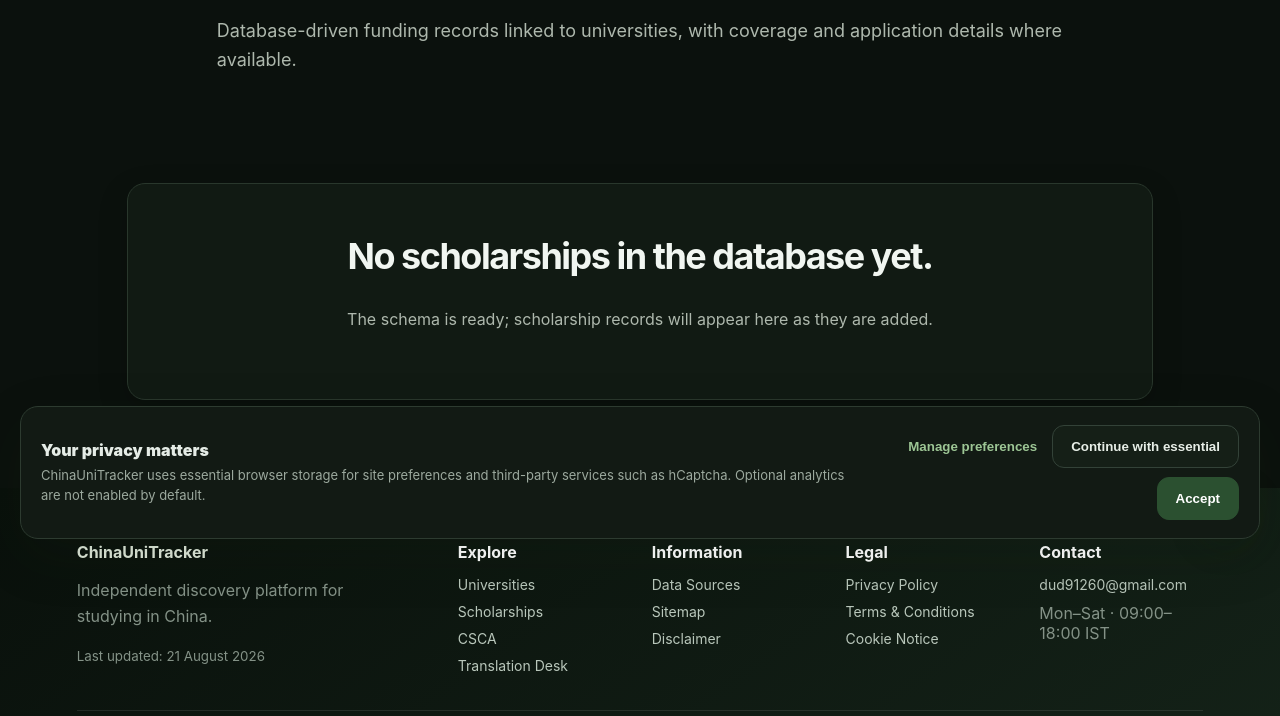
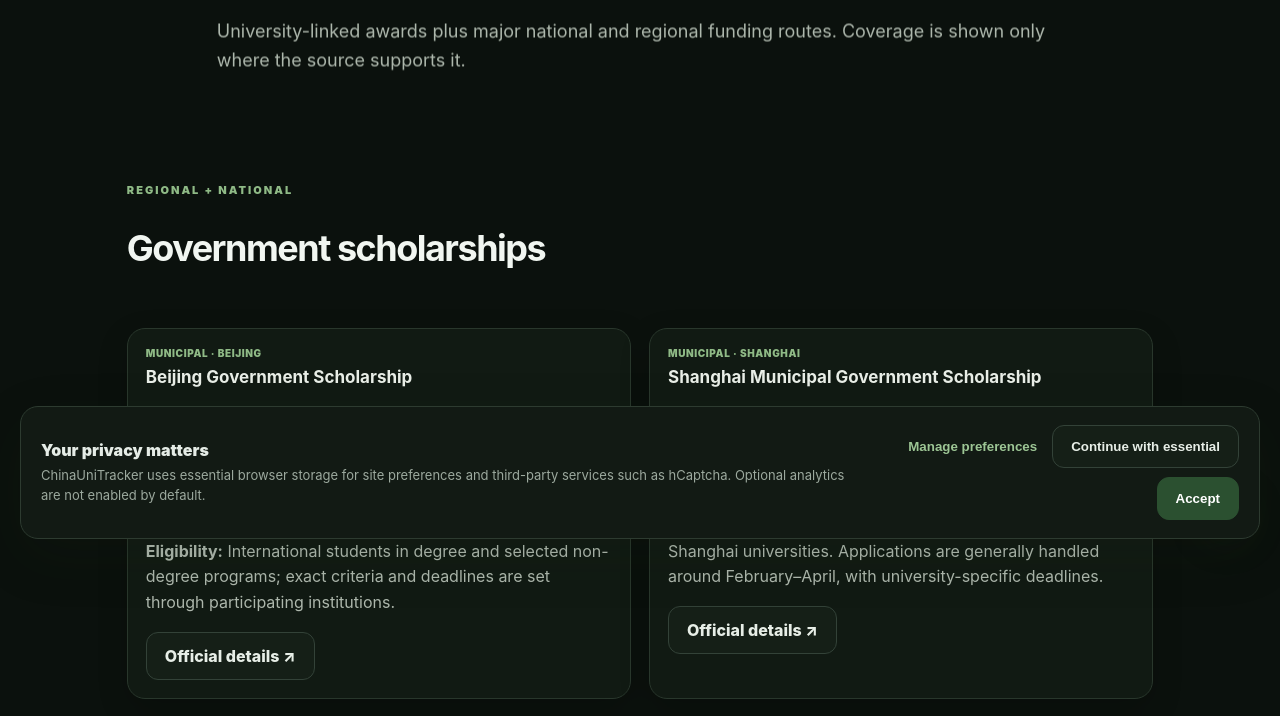
Before and after one commit to dude-im-not-rude/CHINA-UNIVERSITY-, a Next.js app: page /scholarships in a window 1280 px wide. Shown: the part 241-957 px from the top of the page. Built offline with nearby package versions, Linux system fonts and the light colour scheme; no server answers; the database is empty.

Commit message:
Expand scholarship directory with national and regional government funding

```diff
--- a/app/scholarships/page.js
+++ b/app/scholarships/page.js
@@ -3,8 +3,18 @@ import { getScholarships } from '../university-queries';
 
 export const dynamic = 'force-dynamic';
 
+const regional = [
+  { name:'Beijing Government Scholarship', level:'Municipal · Beijing', established:'Current municipal program', coverage:'Category A: tuition + accommodation + living expenses + medical insurance. Category B: tuition + accommodation + medical insurance. Category C: tuition + medical insurance.', eligibility:'International students in degree and selected non-degree programs; exact criteria and deadlines are set through participating institutions.', source:'https://english.beijing.gov.cn/studyinginbeijing/news/202601/t20260123_4459326.html' },
+  { name:'Shanghai Municipal Government Scholarship', level:'Municipal · Shanghai', established:'Established in 2006', coverage:'Category A: tuition + accommodation + living expenses + medical insurance. Category B: tuition + medical insurance.', eligibility:'International students applying to participating Shanghai universities. Applications are generally handled around February–April, with university-specific deadlines.', source:'https://english.shanghai.gov.cn/en-ApplyforScholarships/20240208/a21ea5f94b2f42959635d72308606778.html' },
+  { name:'Zhejiang Provincial Government Scholarship', level:'Provincial · Zhejiang', established:'Established in 2009', coverage:'Common published standards include Type A: RMB 30,000/year for postgraduate study and Type B: RMB 20,000/year for undergraduate study; exact category, quota and rules vary by annual notice/university.', eligibility:'International students applying to or studying at participating Zhejiang HEIs. English-taught applicants may need IELTS/TOEFL or equivalent; university rules apply.', source:'https://sie.zjgsu.edu.cn/gjen/ZhejiangProvincialGovernmentScholarship/list.htm' },
+  { name:'Chinese Government Scholarship (CGS)', level:'National · China', established:'National government program', coverage:'Coverage depends on program/category; designated programs can include tuition, accommodation, living allowance and medical insurance.', eligibility:'International students across undergraduate, master, PhD and other supported categories; application route depends on the scholarship program.', source:'https://english.shanghai.gov.cn/en-FAQs-StudyinShanghai/20241015/239b38683117430d9e5a1376214699bc.html' },
+];
+
 export default async function Page(){
   const scholarships = await getScholarships();
-  return <main><Header/><section className="page-head"><div className="eyebrow">FUNDING DIRECTORY</div><h1>Scholarships</h1><p>Database-driven funding records linked to universities, with coverage and application details where available.</p></section><section className="section"><div className="scholar-grid">{scholarships.map(s=><article className="scholar-card" key={s.id}><div className="tag">{s.scholarship_type || 'Scholarship'} · {s.provider || 'Provider varies'}</div><h2>{s.name}</h2><p>{s.description || 'Verify the current scholarship call for eligibility, benefits and deadline.'}</p><div className="chips">{s.tuition_coverage && <span>Tuition</span>}{s.accommodation_coverage && <span>Accommodation</span>}{s.stipend_coverage && <span>Stipend</span>}{s.insurance_coverage && <span>Insurance</span>}</div><p><b>{s.university_count}</b> linked universities{s.application_deadline ? ` · Deadline ${s.application_deadline}` : ''}</p>{s.application_url && <a href={s.application_url} target="_blank" rel="noreferrer">Application ↗</a>}</article>)}</div>{!scholarships.length && <div className="panel empty"><h2>No scholarships in the database yet.</h2><p>The schema is ready; scholarship records will appear here as they are added.</p></div>}</section></main>
+  return <main><Header/><section className="page-head reveal"><div className="eyebrow">FUNDING DIRECTORY</div><h1>Scholarships</h1><p>University-linked awards plus major national and regional funding routes. Coverage is shown only where the source supports it.</p></section><section className="section">
+    <div className="section-head"><div><div className="eyebrow">REGIONAL + NATIONAL</div><h2>Government scholarships</h2></div></div>
+    <div className="scholar-grid regional-grid">{regional.map(s=><article className="scholar-card regional-card" key={s.name}><div className="tag">{s.level}</div><h3>{s.name}</h3><p><b>Established:</b> {s.established}</p><p>{s.coverage}</p><p><b>Eligibility:</b> {s.eligibility}</p><a className="btn secondary" href={s.source} target="_blank" rel="noreferrer">Official details ↗</a></article>)}</div>
+  </section><section className="section muted"><div className="section-head"><div><div className="eyebrow">DATABASE</div><h2>University-linked scholarships</h2></div></div><div className="scholar-grid">{scholarships.map(s=><article className="scholar-card" key={s.id}><div className="tag">{s.scholarship_type || 'Scholarship'} · {s.provider || 'Provider varies'}</div><h3>{s.name}</h3><p>{s.description || 'Verify the current scholarship call for eligibility, benefits and deadline.'}</p><div className="chips">{s.tuition_coverage && <span>Tuition</span>}{s.accommodation_coverage && <span>Accommodation</span>}{s.stipend_coverage && <span>Stipend</span>}{s.insurance_coverage && <span>Insurance</span>}</div><p><b>{s.university_count}</b> linked universities{s.application_deadline ? ` · Deadline ${s.application_deadline}` : ''}</p>{(s.application_url || s.official_website) && <a href={s.application_url || s.official_website} target="_blank" rel="noreferrer">Application / official details ↗</a>}</article>)}</div>{!scholarships.length && <div className="panel empty"><h2>No university-linked scholarships yet.</h2><p>Government scholarship information is shown above while university-specific records are collected.</p></div>}</section></main>
 }
 function Header(){return <header className="nav"><Link className="brand" href="/">China<span>Uni</span>Tracker</Link><nav><Link href="/universities">Universities</Link><Link href="/scholarships">Scholarships</Link><Link href="/csca">CSCA</Link><Link href="/contact">Contact</Link></nav></header>}
```
